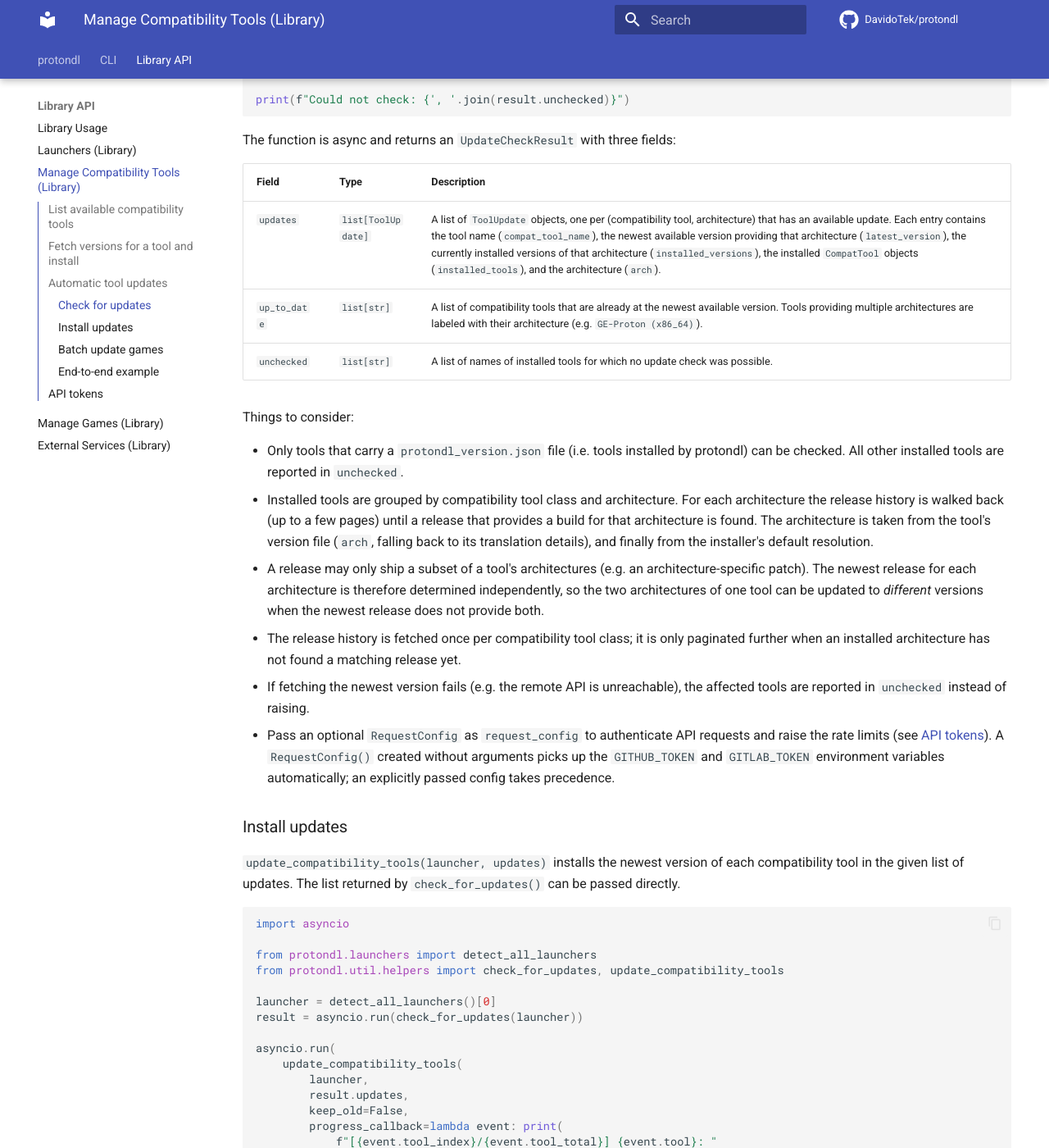
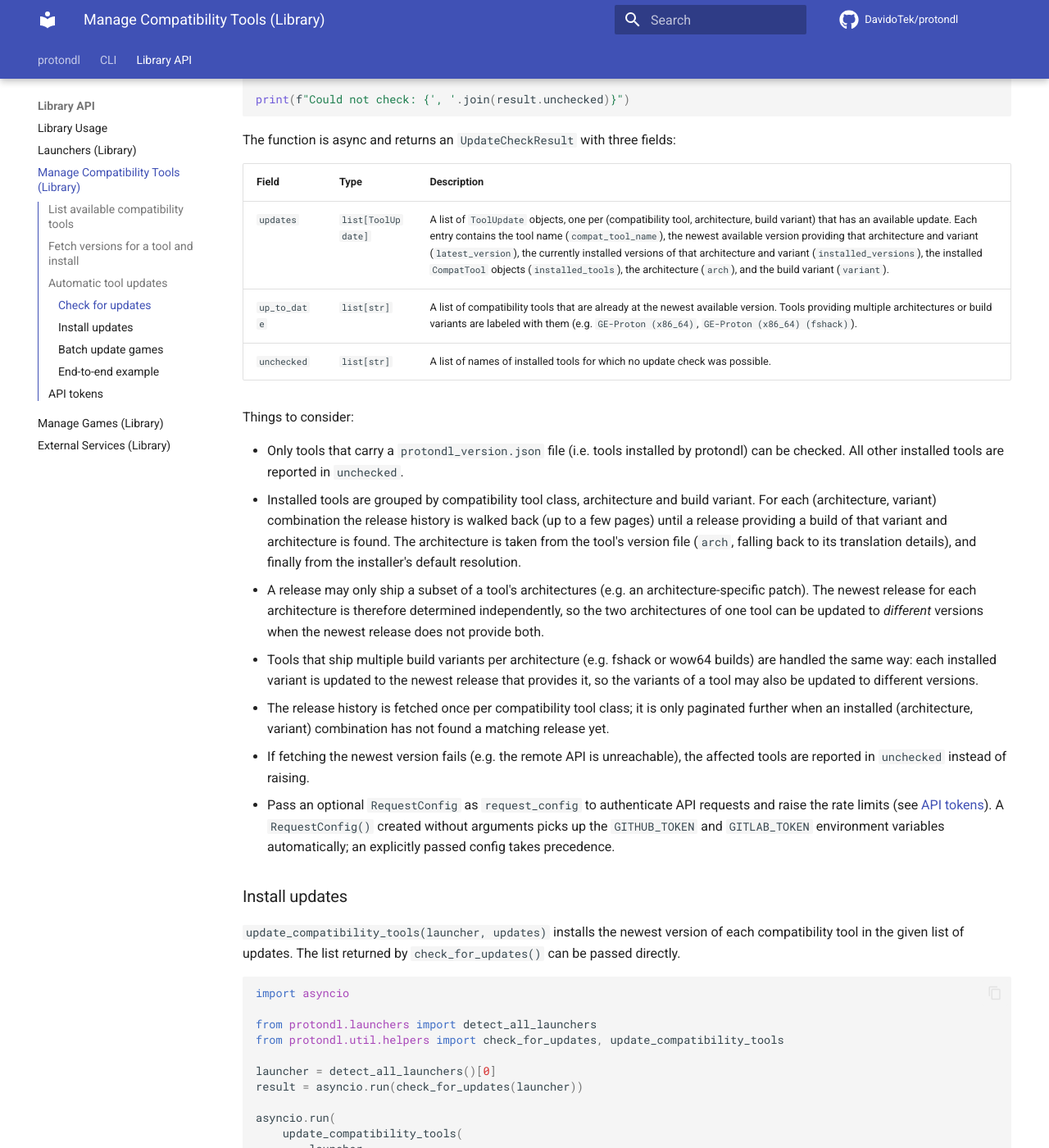
Before and after one commit to DavidoTek/protondl, an MkDocs documentation site: the page built from docs/Library_API/20_manage_tools_api.md, in a window 1280 px wide and 1400 px high, scrolled down 2362 px. Shown: the whole window at 82% size. Built offline with MkDocs 1.6.1 and Material for MkDocs 9.7.7, drawn with Linux system fonts in a browser that asks for light colours; plug-ins that fetch from the network failed and are left out; comment, search, counter and statistics services are not loaded; some of the changed text lies outside the part shown.

Commit message:
doc: describe build variant

```diff
--- a/docs/Library_API/20_manage_tools_api.md
+++ b/docs/Library_API/20_manage_tools_api.md
@@ -120,25 +120,30 @@ The function is async and returns an `UpdateCheckResult` with three fields:
 
 Field | Type | Description
 ------|------|------------
-`updates` | `list[ToolUpdate]` | A list of `ToolUpdate` objects, one per (compatibility tool, architecture) that has an available update. Each entry contains the tool name (`compat_tool_name`), the newest available version providing that architecture (`latest_version`), the currently installed versions of that architecture (`installed_versions`), the installed `CompatTool` objects (`installed_tools`), and the architecture (`arch`).
-`up_to_date` | `list[str]` | A list of compatibility tools that are already at the newest available version. Tools providing multiple architectures are labeled with their architecture (e.g. `GE-Proton (x86_64)`).
+`updates` | `list[ToolUpdate]` | A list of `ToolUpdate` objects, one per (compatibility tool, architecture, build variant) that has an available update. Each entry contains the tool name (`compat_tool_name`), the newest available version providing that architecture and variant (`latest_version`), the currently installed versions of that architecture and variant (`installed_versions`), the installed `CompatTool` objects (`installed_tools`), the architecture (`arch`), and the build variant (`variant`).
+`up_to_date` | `list[str]` | A list of compatibility tools that are already at the newest available version. Tools providing multiple architectures or build variants are labeled with them (e.g. `GE-Proton (x86_64)`, `GE-Proton (x86_64) (fshack)`).
 `unchecked` | `list[str]` | A list of names of installed tools for which no update check was possible.
 
 Things to consider:
 
 - Only tools that carry a `protondl_version.json` file (i.e. tools installed by protondl)
   can be checked. All other installed tools are reported in `unchecked`.
-- Installed tools are grouped by compatibility tool class and architecture. For each
-  architecture the release history is walked back (up to a few pages) until a release that
-  provides a build for that architecture is found. The architecture is taken from the tool's
-  version file (`arch`, falling back to its translation details), and finally from the
-  installer's default resolution.
+- Installed tools are grouped by compatibility tool class, architecture and build
+  variant. For each (architecture, variant) combination the release history is walked
+  back (up to a few pages) until a release providing a build of that variant and
+  architecture is found. The architecture is taken from the tool's version file (`arch`,
+  falling back to its translation details), and finally from the installer's default
+  resolution.
 - A release may only ship a subset of a tool's architectures (e.g. an architecture-specific
   patch). The newest release for each architecture is therefore determined independently,
   so the two architectures of one tool can be updated to *different* versions when the
   newest release does not provide both.
+- Tools that ship multiple build variants per architecture (e.g. fshack or wow64 builds)
+  are handled the same way: each installed variant is updated to the newest release that
+  provides it, so the variants of a tool may also be updated to different versions.
 - The release history is fetched once per compatibility tool class; it is only paginated
-  further when an installed architecture has not found a matching release yet.
+  further when an installed (architecture, variant) combination has not found a matching
+  release yet.
 - If fetching the newest version fails (e.g. the remote API is unreachable), the affected
   tools are reported in `unchecked` instead of raising.
 - Pass an optional `RequestConfig` as `request_config` to authenticate API requests and
@@ -186,13 +191,13 @@ Argument | Type | Description
 
 Things to consider:
 
-- Each update is installed for its own architecture (`ToolUpdate.arch`), i.e. the
-  architecture of the installed builds it replaces. When both architectures of a tool
-  are installed and updated, two builds (one per architecture) are installed, possibly
-  at different versions.
-- The function returns a dict mapping `(compat_tool_name, arch)` to the newly installed
-  `CompatTool` for every update whose installation directory could be determined. Use
-  these to point games at the new build (see `batch_update_games_tools()` below).
+- Each update is installed for its own architecture (`ToolUpdate.arch`) and build variant
+  (`ToolUpdate.variant`), i.e. the architecture and variant of the installed builds it
+  replaces. When both architectures or both variants of a tool are installed and updated,
+  multiple builds (one per combination) are installed, possibly at different versions.
+- The function returns a dict mapping `(compat_tool_name, arch, variant)` to the newly
+  installed `CompatTool` for every update whose installation directory could be determined.
+  Use these to point games at the new build (see `batch_update_games_tools()` below).
 - If `keep_old=False`, the old versions are deleted. Games of the launcher that still
   reference an old version would then point to a missing tool, so follow up with
   `batch_update_games_tools()` (see below). With `keep_old=True` the batch update is
@@ -274,9 +279,9 @@ async def main() -> None:
 
     # 3. Point all games to the newest version. As the old versions were deleted
     #    in step 2, games still referencing them would break without this step.
-    #    Each update is migrated to its own architecture-specific new build.
+    #    Each update is migrated to its own architecture- and variant-specific new build.
     for update in result.updates:
-        new_tool = new_tools.get((update.compat_tool_name, update.arch))
+        new_tool = new_tools.get((update.compat_tool_name, update.arch, update.variant))
         if new_tool is None:
             print(f"Could not find the newly installed {update.compat_tool_name}; skipping")
             continue
```
Also changed, not shown: docs/CLI/10_manage_tools.md (+5 -4 lines).
